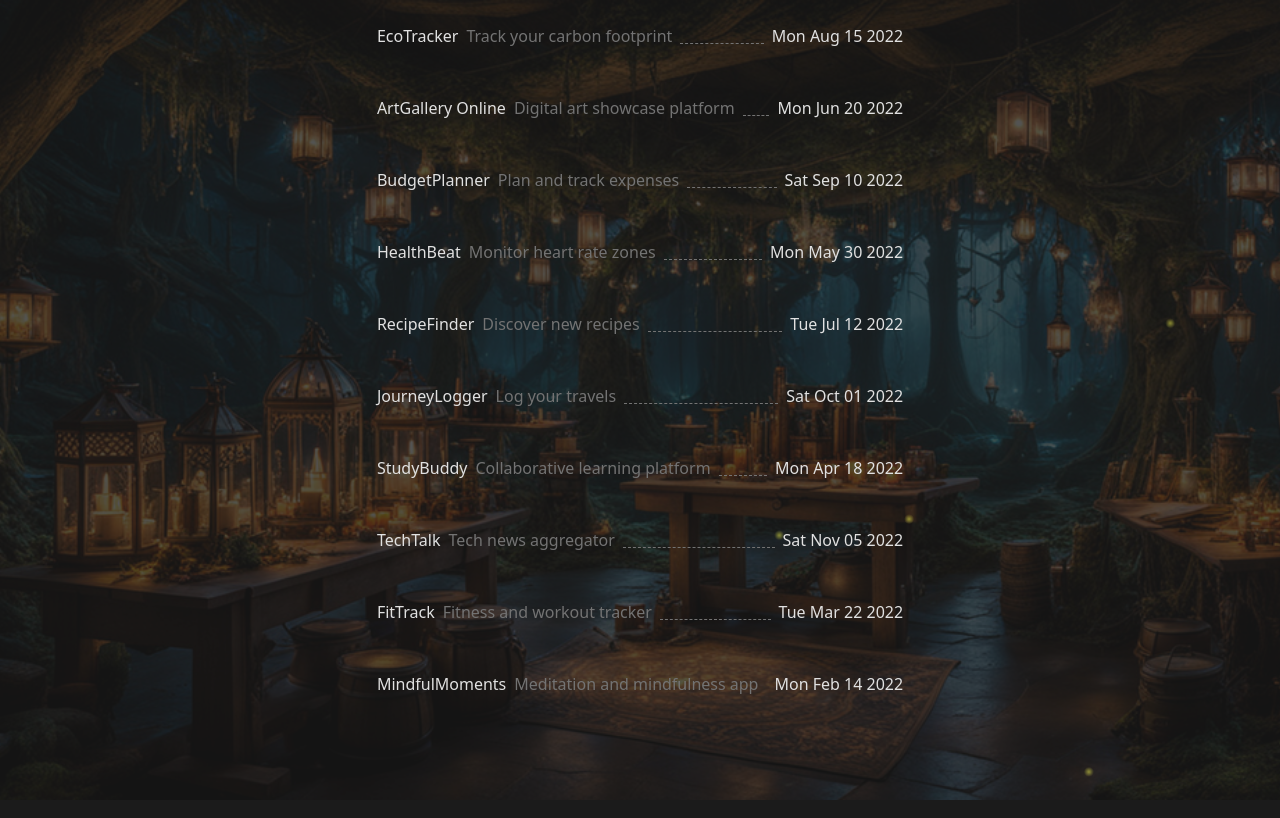
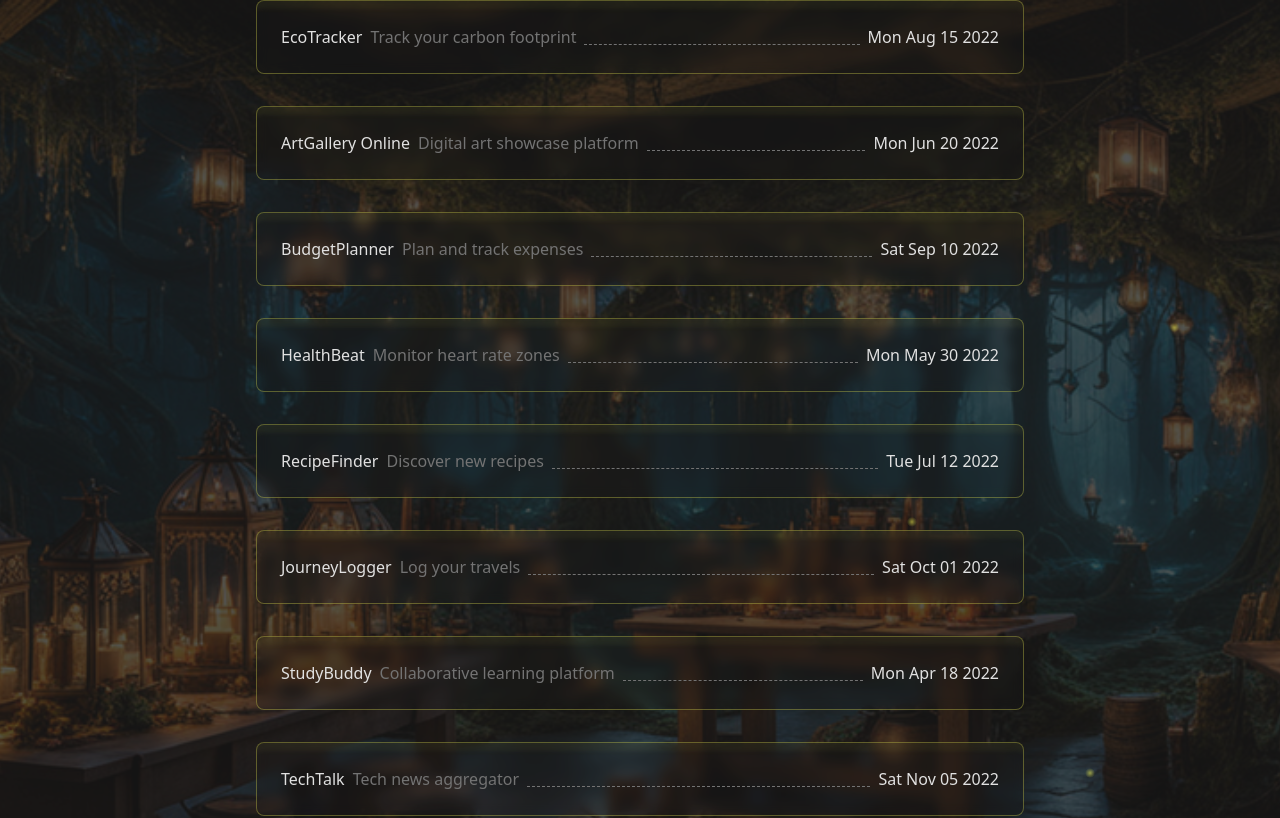
Before and after one commit to akash-panthri/3d_frontend_portfolio, a Next.js app: page /projects in a window 1280 px wide. Shown: the top 818 px of the page. Built offline with nearby package versions, Linux system fonts and the light colour scheme.

Commit message:
Styles projectlist

```diff
--- a/src/app/globals.css
+++ b/src/app/globals.css
@@ -15,6 +15,9 @@
   .pause {
     animation-play-state: paused;
   }
+  .custom-bg{
+    @apply bg-background/20 border border-accent/30 border-solid backdrop-blur-[6px] shadow-glass-inset hover:shadow-glass-sm;
+  }
 }
 @keyframes move {
   0% {
--- a/src/components/projects/ProjectLayout.jsx
+++ b/src/components/projects/ProjectLayout.jsx
@@ -2,7 +2,7 @@ import React from 'react'
 
 function ProjectLayout({ name, description, date, demoLink }) {
   return (
-    <div className='flex  items-center justify-between w-full relative rounded-lg overflow-hidden p-6 '>
+    <div className='flex  items-center justify-between w-full relative rounded-lg overflow-hidden p-6 custom-bg'>
 
     <div className="flex items-center justify-center space-x-2">
     <h2 className="text-foreground">{name}</h2>
--- a/src/components/projects/index.jsx
+++ b/src/components/projects/index.jsx
@@ -3,7 +3,7 @@ import ProjectLayout from './ProjectLayout'
 
 function ProjectList({projects}) {
   return (
-    <div>
+    <div className='w-full max-w-4xl px-16 space-y-8 flex flex-col items-center'>
     {projects.map((project, index) => {
         return <ProjectLayout key={index} {...project} />
       })}
```
